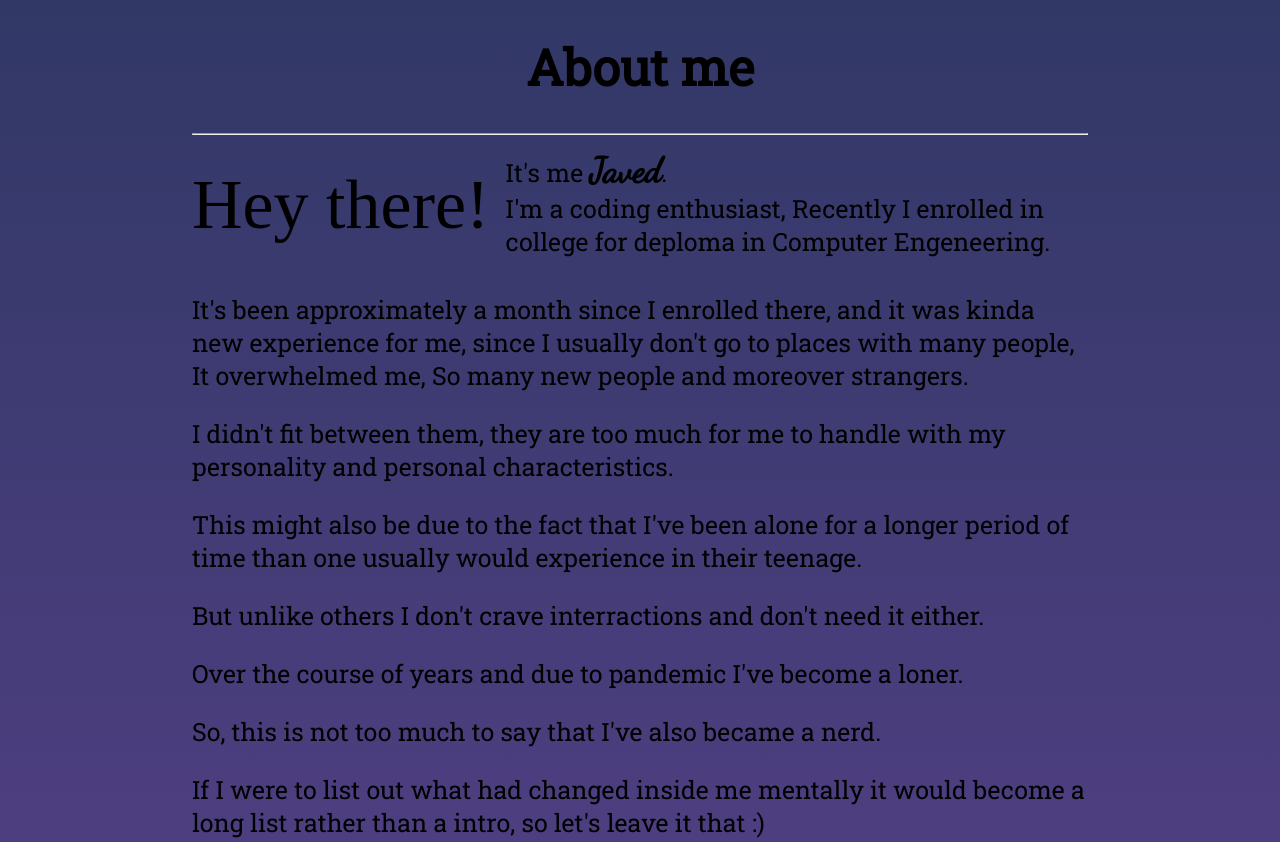
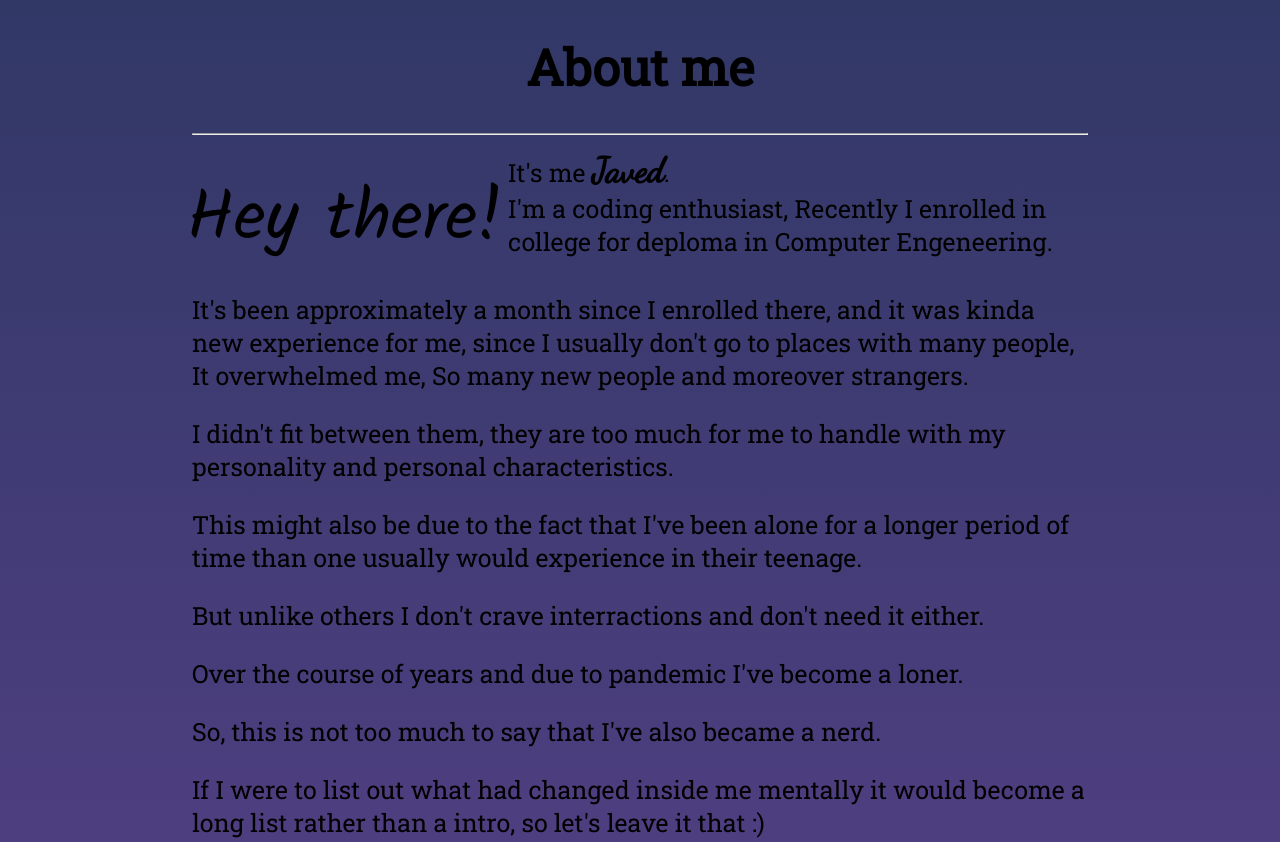
Before and after one commit to cosmos-creator/Portfolio, a plain HTML site: page Public/hobbies.html in a window 1280 px wide. Shown: the top 842 px of the page. Drawn offline with Linux system fonts and the light colour scheme.

Commit message:
Font change

```diff
--- a/Public/hobbies.html
+++ b/Public/hobbies.html
@@ -11,6 +11,7 @@
     <link
         href="https://fonts.googleapis.com/css2?family=Dancing+Script:wght@500&family=Roboto+Slab:wght@300;400&display=swap"
         rel="stylesheet">
+    <link href="https://fonts.googleapis.com/css2?family=Kalam&display=swap" rel="stylesheet">
 </head>
 
 <body>
--- a/Public/styles.css
+++ b/Public/styles.css
@@ -16,8 +16,9 @@ h1 {
   display: block;
   font: 70px bold;
   float: left;
-  width: 35%;
   bottom: -5px;
+  right: 5px;
+  font-family: "Kalam", cursive;
 }
 .happy {
   font-weight: 700;
```
